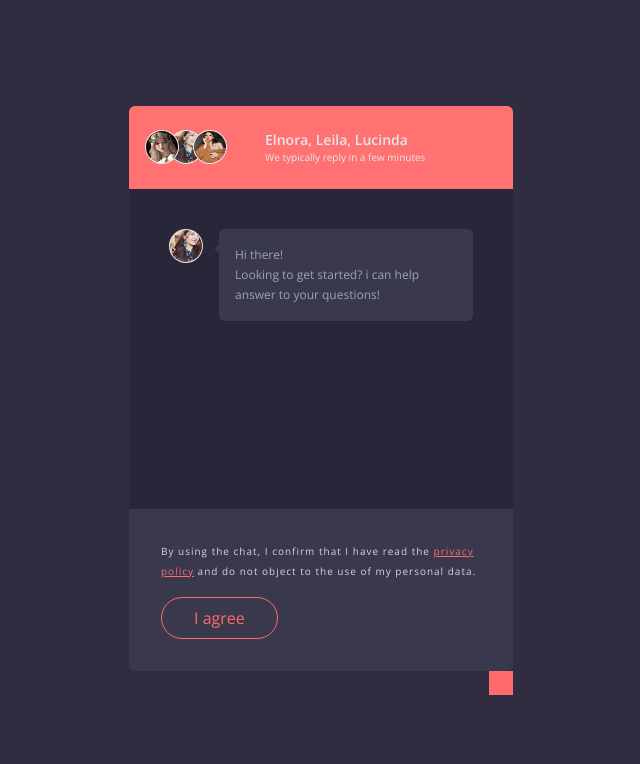
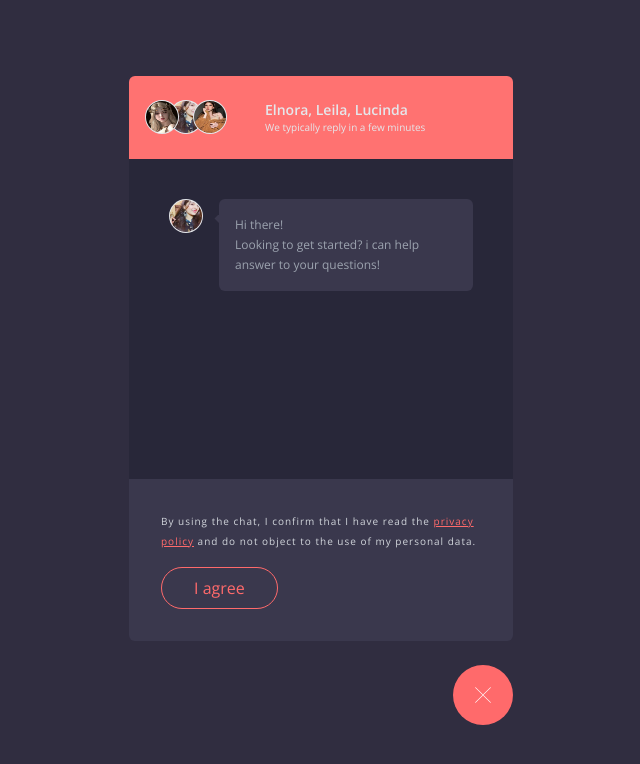
Before and after one commit to Ajithdev444/card, a Next.js app: page /message in a window 1280 px wide. Shown: the top 764 px of the page, without its empty margins (319-959 px from the left). Built offline with nearby package versions, Linux system fonts and the light colour scheme.

Commit message:
close button

```diff
--- a/pages/message/index.tsx
+++ b/pages/message/index.tsx
@@ -3,7 +3,7 @@ import React from "react";
 import girl1 from "../../public/gi1.jpg";
 import girl2 from "../../public/gi2.jpg";
 import girl3 from "../../public/gi3.jpg";
-import close from "../../public/close-round-icon.svg";
+import close from "../../public/icons8-close.svg";
 
 const index = () => {
   return (
@@ -65,23 +65,9 @@ const index = () => {
           </button>
         </div>
         <div className="flex justify-end">
-          {/* <div className="rounded-full bg-[#FF6A6B]  w-fit p-4 mt-6">
+          <div className="rounded-full bg-[#FF6A6B]  w-fit p-4 mt-6">
             <Image src={close} alt="close" className="w-7 h-7" />
-          </div> */}
-          <svg
-            xmlns="http://www.w3.org/2000/svg"
-            fill="none"
-            viewBox="0 0 24 24"
-            stroke-width="1.5"
-            stroke="bg-white"
-            className="w-6 h-6 bg-[#FF6A6B]"
-          >
-            <path
-              stroke-linecap="round"
-              stroke-linejoin="round"
-              d="M6 18L18 6M6 6l12 12"
-            />
-          </svg>
+          </div>
         </div>
       </div>
     </div>
```
